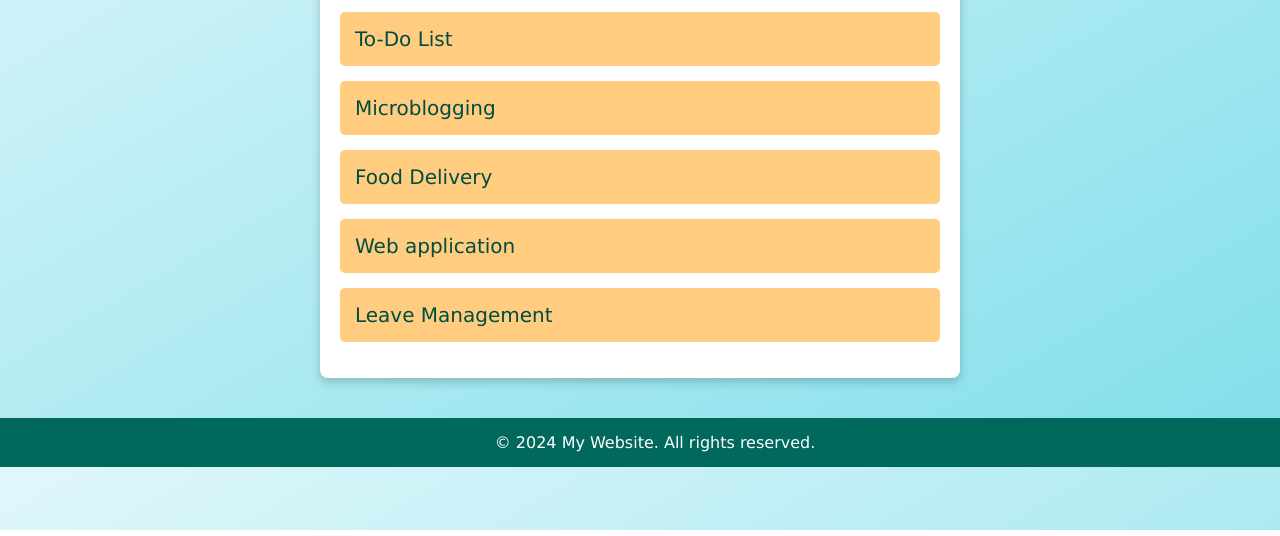
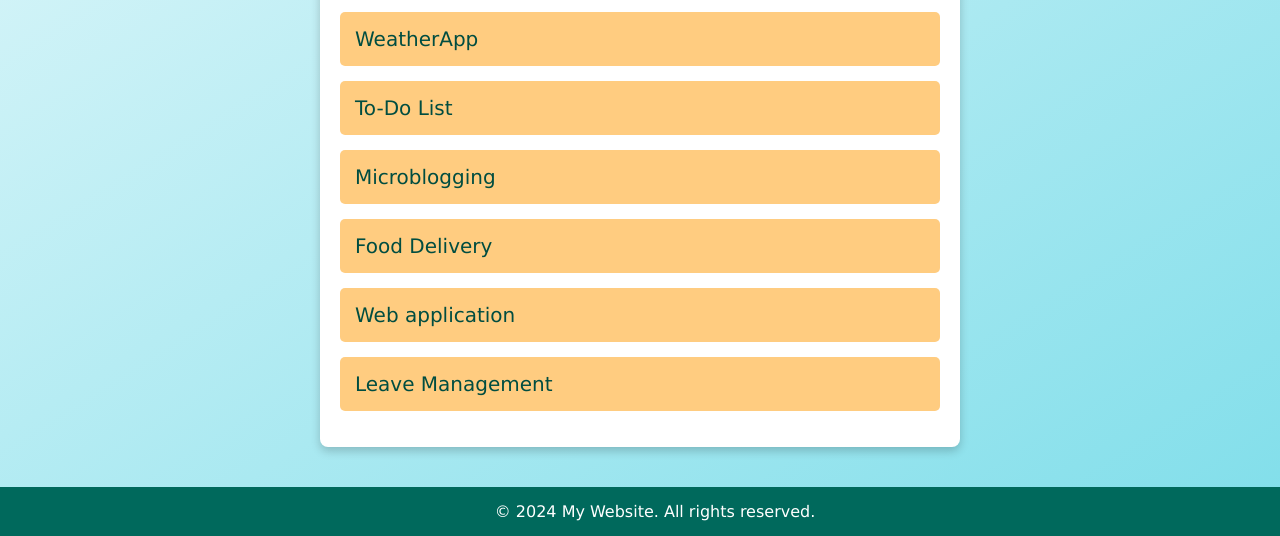
Before and after one commit to Karthika2706/kart, a plain HTML site: page index.html in a window 1280 px wide. Shown: the part 270-806 px from the top of the page. Drawn offline with Linux system fonts and the light colour scheme.

Commit message:
Update index.html

```diff
--- a/index.html
+++ b/index.html
@@ -114,6 +114,7 @@
         <h1>Welcome</h1>
         <ul class="list">
             <li><a href="portfolio.html">Portfolio</a></li>
+            <li><a href="WeatherApp/index.html">WeatherApp</a></li>
             <li><a href="todo/todolist.html">To-Do List</a></li>
             <li><a href="Microblog/Microblog.html">Microblogging</a></li>
             <li><a href="FoodDelivery/login.html">Food Delivery</a></li>
```
